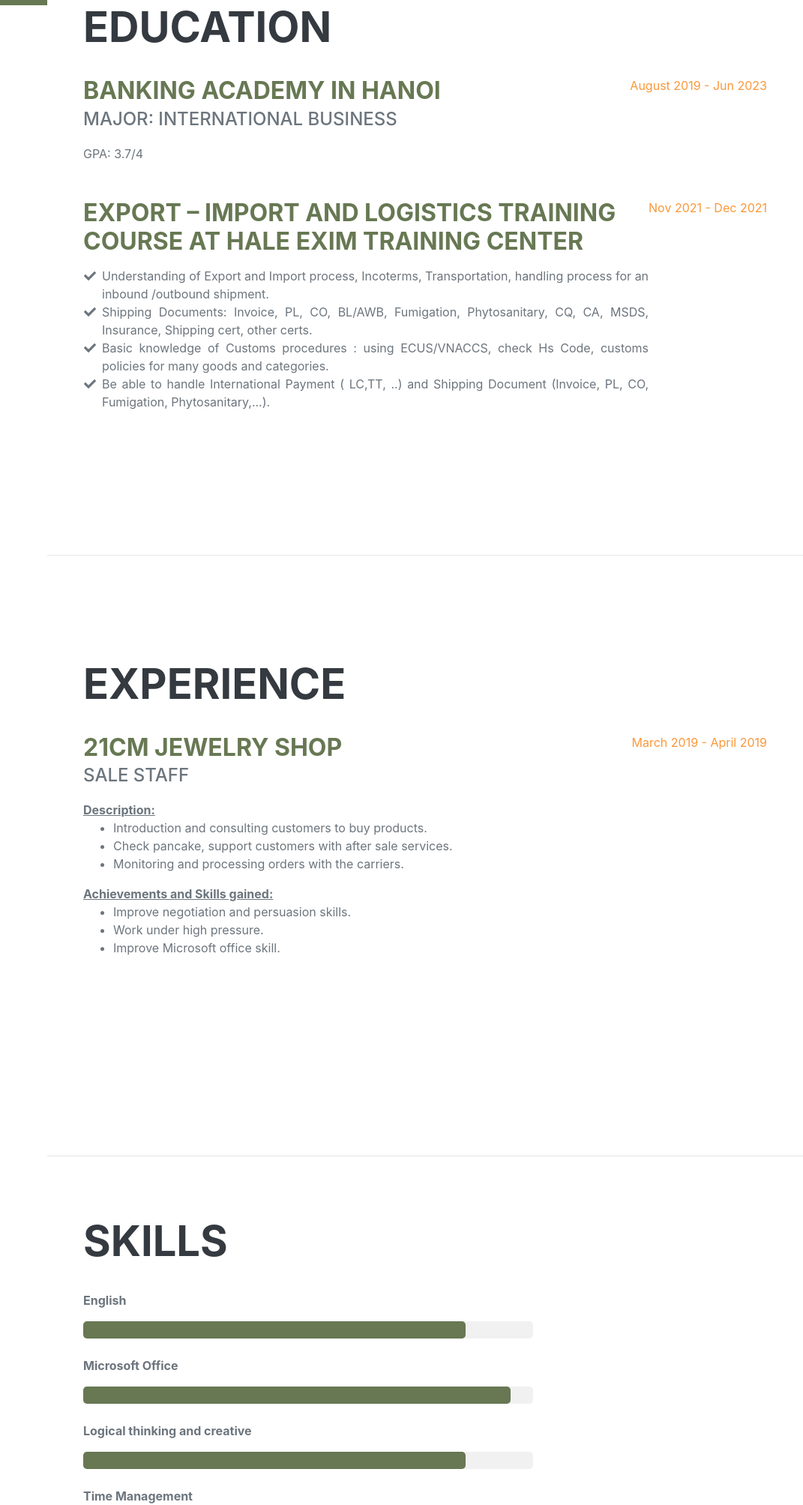
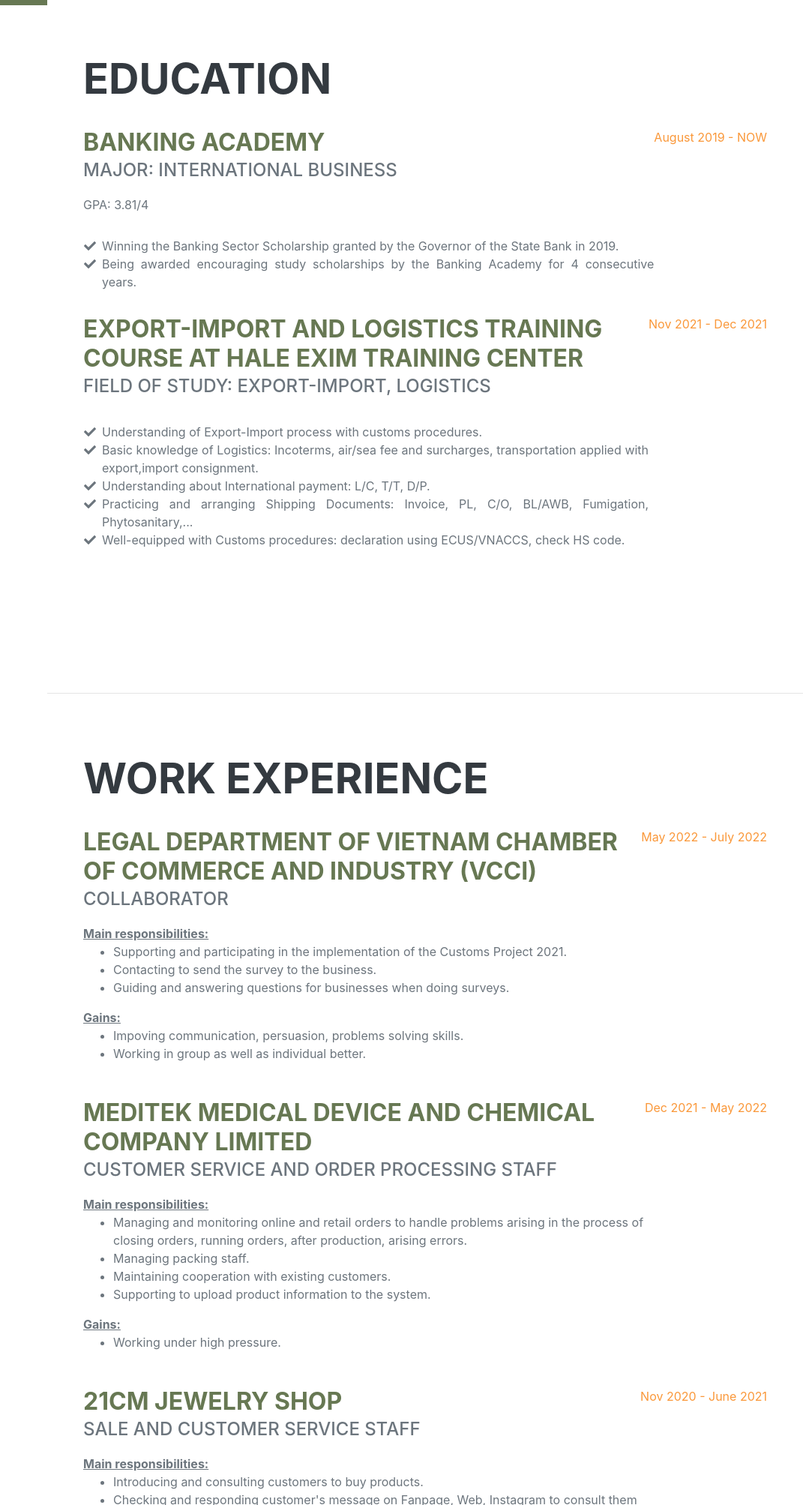
Before and after one commit to quynhtang/cv-docs, a plain HTML site: page index.html in a window 1280 px wide. Shown: the part 793-2800 px from the top of the page at 75% size, without its empty margins (209-1280 px from the left). Drawn offline with nearby package versions, Linux system fonts and the light colour scheme; a web font is replaced by a local one.

Commit message:
change: content cv

```diff
--- a/index.html
+++ b/index.html
@@ -24,7 +24,7 @@
         <a class="navbar-brand js-scroll-trigger" href="#page-top">
             <span class="d-block d-lg-none">TANG THI THU QUYNH</span>
             <span class="d-none d-lg-block"><img id="myImg" class="img-fluid img-profile rounded-circle mx-auto mb-2"
-                    src="assets/img/profile.jpg" alt="" style="width:100%;max-width:300px" /></span>
+                    src="assets/img/myProfile.jpg" alt="" style="width:100%;max-width:300px" /></span>
 
             <!-- The Modal -->
             <div id="myModal" class="modal">
@@ -43,7 +43,7 @@
                 <li class="nav-item"><a class="nav-link js-scroll-trigger" href="#skills">Skills</a></li>
                 <li class="nav-item"><a class="nav-link js-scroll-trigger" href="#certificates">CERTIFICATES</a></li>
                 <li class="nav-item"><a class="nav-link js-scroll-trigger" href="#interests">Interests</a></li>
-                <li class="nav-item"><a class="nav-link js-scroll-trigger" href="#activity">ACTIVITIES</a></li>
+                <!-- <li class="nav-item"><a class="nav-link js-scroll-trigger" href="#activity">ACTIVITIES</a></li> -->
                 <li class="nav-item"><a class="nav-link js-scroll-trigger" href="#references">REFERENCES</a></li>
             </ul>
         </div>
@@ -57,19 +57,22 @@
                     TANG THI THU
                     <span class="text-primary">QUYNH</span>
                 </h1>
+                <h4 class="mb-0">
+                    DOCUMENTATION STAFF
+                </h4>
+                <p>***********************************************************************</p>
                 <div class="subheading mb-5">
                     <i class="icon-size fa fa-map-marker-alt" style="margin-left: -1px"></i>
-                    Thanh Xuan, Hanoi · 0853896271 ·
+                    Dong Da, Hanoi · 0853896271 ·
                     <a href="mailto:name@email.com" class="hover-text"><i class="far fa-envelope"></i>
-                        tangquynh2k1@gmail.com</a><br>
+                        tangtthuquynh@gmail.com</a><br>
                     <a><i class="icon-size fa fa-birthday-cake"></i> DOB: Sep 19, 2001</a><br>
                     <a><i class="icon-size fa fa-user"></i> Sex: Female</a>
                 </div>
                 <h5>Short - term Objectives:</h5>
                 <div class="mb-0">
                     <i class="fa-custom-list fa fa-bookmark text-warning"></i>&nbsp;
-                    Improving knowledge as well as experiences in Export – Import / Logistics areas and willing to seize
-                    opportunities to develop career.<br>
+                    Improving knowledge as well as experiences in export-import, logistics areas and contributing to company development.<br>
                 </div>
                 <div class="mb-0">
                     <i class="fa-custom-list fa fa-bookmark text-warning"></i>&nbsp;
@@ -78,49 +81,60 @@
                 <h5>Long - term Objectives:</h5>
                 <div class="mb-0">
                     <i class="fa-custom-list fa fa-bookmark text-warning"></i>&nbsp;
-                    Become an expert in export – import field.<br>
+                    Becoming a professional documentation staff and promoting to a higher position in the future.<br>
                 </div><br>
                 <div class="social-icons">
                     <a class="social-icon" href="#"><i class="fab fa-linkedin-in"></i></a>
-                    <a class="social-icon" href="#"><i class="fab fa-github"></i></a>
+                    <a class="social-icon" href="https://github.com/quynhtang"><i class="fab fa-github"></i></a>
                     <a class="social-icon" href="#"><i class="fab fa-twitter"></i></a>
-                    <a class="social-icon" href="https://www.facebook.com/tang.quynh.92"><i
+                    <a class="social-icon" href="https://www.facebook.com/tquynh.eximlogs/"><i
                             class="fab fa-facebook-f"></i></a>
                 </div><br><br><br><br><br>
                 <!-- Education-->
                 <h2 class="mb-5" id="education">Education</h2>
                 <div class="d-flex flex-column flex-md-row justify-content-between mb-5">
                     <div class="flex-grow-1">
-                        <h3 class="text-primary-1 mb-0">BANKING ACADEMY IN HANOI</h3>
+                        <h3 class="text-primary-1 mb-0">BANKING ACADEMY</h3>
                         <div class="subheading mb-3">Major: International Business</div>
-                        <p>GPA: 3.7/4</p>
+                        <p>GPA: 3.81/4</p>
+                        <ul class="fa-ul mb-0 content-edu">
+                            <li>
+                                <span class="fa-li"><i class="fas fa-check"></i></span>
+                                Winning the Banking Sector Scholarship granted by the Governor of the State Bank in 2019.
+                            </li>
+                            <li>
+                                <span class="fa-li"><i class="fas fa-check"></i></span>
+                                Being awarded encouraging study scholarships by the Banking Academy for 4 consecutive years.
+                            </li>
+                        </ul>
                     </div>
-                    <div class="flex-shrink-0"><span class="text-primary-2">August 2019 - Jun 2023</span></div>
+                    <div class="flex-shrink-0"><span class="text-primary-2">August 2019 - NOW</span></div>
                 </div>
                 <div class="d-flex flex-column flex-md-row justify-content-between mb-5">
                     <div class="flex-grow-1">
-                        <h3 class="text-primary-1 mb-0">EXPORT – IMPORT AND LOGISTICS TRAINING COURSE AT HALE EXIM
-                            TRAINING CENTER</h3>
+                        <h3 class="text-primary-1 mb-0">EXPORT-IMPORT AND LOGISTICS TRAINING COURSE AT HALE EXIM TRAINING CENTER</h3>
+                        <div class="subheading mb-3">Field of study: Export-import, logistics</div>
                         <ul class="fa-ul mb-0 content-edu">
+                            <!-- <p>Field of study: Export-import, logistics</p> -->
                             <li>
                                 <span class="fa-li"><i class="fas fa-check"></i></span>
-                                Understanding of Export and Import process, Incoterms, Transportation, handling process
-                                for an inbound /outbound shipment.
+                                Understanding of Export-Import process with customs procedures.
                             </li>
                             <li>
                                 <span class="fa-li"><i class="fas fa-check"></i></span>
-                                Shipping Documents: Invoice, PL, CO, BL/AWB, Fumigation, Phytosanitary, CQ, CA, MSDS,
-                                Insurance, Shipping cert, other certs.
+                                Basic knowledge of Logistics: Incoterms, air/sea fee and surcharges, transportation applied with export,import consignment.
                             </li>
                             <li>
                                 <span class="fa-li"><i class="fas fa-check"></i></span>
-                                Basic knowledge of Customs procedures : using ECUS/VNACCS, check Hs Code, customs
-                                policies for many goods and categories.
+                                Understanding about International payment: L/C, T/T, D/P.
                             </li>
                             <li>
                                 <span class="fa-li"><i class="fas fa-check"></i></span>
-                                Be able to handle International Payment ( LC,TT, ..) and Shipping Document (Invoice, PL,
-                                CO, Fumigation, Phytosanitary,...).
+                                Practicing and arranging Shipping Documents: Invoice, PL, C/O, BL/AWB, Fumigation, Phytosanitary,...
+                            </li>
+                            <li>
+                                <span class="fa-li"><i class="fas fa-check"></i></span>
+                                Well-equipped with Customs procedures: declaration using ECUS/VNACCS, check HS code.
                             </li>
                         </ul>
                     </div>
@@ -132,55 +146,66 @@
         <!-- Experience-->
         <section class="resume-section" id="experience">
             <div class="resume-section-content">
-                <h2 class="mb-5">Experience</h2>
+                <h2 class="mb-5">WORK EXPERIENCE</h2>
+                <div class="d-flex flex-column flex-md-row justify-content-between mb-5">
+                    <div class="flex-grow-1">
+                        <h3 class="text-primary-1 mb-0">LEGAL DEPARTMENT OF VIETNAM CHAMBER OF COMMERCE AND INDUSTRY (VCCI)</h3>
+                        <div class="subheading mb-3"> Collaborator</div>
+                        <div class="underline">Main responsibilities:</div>
+                        <ul>
+                            <li>Supporting and participating in the implementation of the Customs Project 2021.</li>
+                            <li>Contacting to send the survey to the business.</li>
+                            <li>Guiding and answering questions for businesses when doing surveys.</li>
+                        </ul>
+                        <div class="underline">Gains:</div>
+                        <ul>
+                            <li>Impoving communication, persuasion, problems solving skills.</li>
+                            <li>Working in group as well as individual better.</li>
+                        </ul>
+                    </div>
+                    <div class="flex-shrink-0"><span class="text-primary-2">May 2022 - July 2022</span></div>
+                </div>
+                <!-- ------------------------------------- -->
+                <div class="d-flex flex-column flex-md-row justify-content-between mb-5">
+                    <div class="flex-grow-1">
+                        <h3 class="text-primary-1 mb-0">MEDITEK MEDICAL DEVICE AND CHEMICAL COMPANY LIMITED</h3>
+                        <div class="subheading mb-3"> Customer Service And Order Processing Staff</div>
+                        <div class="underline">Main responsibilities:</div>
+                        <ul>
+                            <li>Managing and monitoring online and retail orders to handle
+                                problems arising in the process of closing orders, running orders,
+                                after production, arising errors.</li>
+                            <li>Managing packing staff.</li>
+                            <li>Maintaining cooperation with existing customers.</li>
+                            <li>Supporting to upload product information to the system.</li>
+                        </ul>
+                        <div class="underline">Gains:</div>
+                        <ul>
+                            <li>Working under high pressure.</li>
+                        </ul>
+                    </div>
+                    <div class="flex-shrink-0"><span class="text-primary-2">Dec 2021 - May 2022</span></div>
+                </div>
+                <!-- ------------------------------------------- -->
                 <div class="d-flex flex-column flex-md-row justify-content-between mb-5">
                     <div class="flex-grow-1">
                         <h3 class="text-primary-1 mb-0">21CM JEWELRY SHOP</h3>
-                        <div class="subheading mb-3">Sale Staff</div>
-                        <div class="underline">Description:</div>
+                        <div class="subheading mb-3">Sale and Customer Service Staff</div>
+                        <div class="underline">Main responsibilities:</div>
                         <ul>
-                            <li>Introduction and consulting customers to buy products.</li>
-                            <li>Check pancake, support customers with after sale services.</li>
+                            <li>Introducing and consulting customers to buy products.</li>
+                            <li>Checking and responding customer's message on Fanpage, Web, Instagram to consult them and close the order.</li>
                             <li>Monitoring and processing orders with the carriers.</li>
                         </ul>
-                        <div class="underline">Achievements and Skills gained:</div>
+                        <div class="underline">Gains:</div>
                         <ul>
                             <li>Improve negotiation and persuasion skills.</li>
                             <li>Work under high pressure.</li>
                             <li>Improve Microsoft office skill.</li>
                         </ul>
                     </div>
-                    <div class="flex-shrink-0"><span class="text-primary-2">March 2019 - April 2019</span></div>
+                    <div class="flex-shrink-0"><span class="text-primary-2">Nov 2020 - June 2021</span></div>
                 </div>
-                <!-- <div class="d-flex flex-column flex-md-row justify-content-between">
-                    <div class="flex-grow-1">
-                        <h3 class="mb-0">SOUMU - VTI</h3>
-                        <div class="subheading mb-3">Back-End Developer</div>
-                        <li>
-                            <span class="fa-li"><i class="fas fa-check"></i></span>
-                            Description: Document Management Software of the Ministry of Internal Affairs and
-                            Communications of Japan.
-                        </li>
-                        <li>
-                            <span class="fa-li"><i class="fas fa-check"></i></span>
-                            Technology: Java Framework Spring + JDBC, PostgreSQL, React JS.
-                        </li>
-                        <li>
-                            <span class="fa-li"><i class="fas fa-check"></i></span>
-                            My responsibility: <br>
-                            <ul>
-                                <li style="list-style-type:square">Write design documents: Function Design, Screen
-                                    Design, API Design, Basic Design,
-                                    Detail Design.<br></li>
-                                <li style="list-style-type:square">Coding by design, write Unit Test.<br></li>
-                                <li style="list-style-type:square">Fix bugs in stages testing & fix comment
-                                    documents<br></li>
-                                <li style="list-style-type:square">Implement CRs</li>
-                            </ul>
-                        </li>
-                    </div>
-                    <div class="flex-shrink-0"><span class="text-primary-2">October 2020 - Present</span></div>
-                </div> -->
             </div>
         </section>
         <hr class="m-0" />
@@ -190,7 +215,7 @@
                 <h2 class="mb-5">Skills</h2>
                 <p class="skill">English</p>
                 <div class="w3-light-grey">
-                    <div class="w3-grey" id="english" style="width:85%"></div>
+                    <div class="w3-grey" id="english" style="width:70%"></div>
                 </div><br>
                 <p class="skill">Microsoft Office</p>
                 <div class="w3-light-grey">
@@ -213,12 +238,11 @@
                 <ul class="fa-ul mb-0">
                     <li>
                         <span class="fa-li"><i class="fas fa-trophy text-warning"></i></span>
-                        Certificate of export – import and logistics training course at hale exim training center.
-                        (12/2021)
+                        Certificate of participating in Customs Project 2021 of Viet Nam Chamber of Commerce and Industry. (07/2022)
                     </li>
                     <li>
                         <span class="fa-li"><i class="fas fa-trophy text-warning"></i></span>
-                        Toeic. (08/2022)
+                        Certificate of Export - Import and Logistics training course at HALE EXIM Training Center. (12/2021)
                     </li>
                 </ul>
             </div>
@@ -237,7 +261,7 @@
                     <a class="social-icon" href="#"><i class="fas fa-shopping-cart"></i></a>
                 </div><br><br><br><br><br>
                 <!-- Volunteer Experiences -->
-                <h2 class="mb-5" style="margin-top: 200px;" id="activity">ACTIVITIES</h2>
+                <!-- <h2 class="mb-5" style="margin-top: 200px;" id="activity">ACTIVITIES</h2>
                 <ul class="fa-ul mb-0">
                     <li>
                         <span class="fa-li"><i class="fas fa-hand-holding-medical"></i></span>
@@ -251,25 +275,32 @@
                         <span class="fa-li"><i class="fas fa-running"></i></span>
                         Run For Green - FPT Software. (10/2019)
                     </li>
-                </ul><br><br><br><br><br>
+                </ul><br><br><br><br><br> -->
                 <!-- References -->
                 <h2 class="mb-5" style="margin-top: 200px;" id="references">References</h2>
                 <ul class="ul-refer">
                     <li>
                         <i class="fa-custom-list fa fa-bookmark text-warning"></i>
-                        <strong>Full Name:</strong> Mr. Ha Le
+                        <strong>Ha Le ( Founder Hale Exim Training Center)<br></strong>
+                        Mobile: 098 577 4289
                     </li>
-                    <li>
+                    <!-- <li>
                         <i class="fa-custom-list fa fa-bookmark text-warning"></i>
                         <strong>Position:</strong> Deputy Director of Goldtrans Logistics
                     </li>
                     <li>
                         <i class="fa-custom-list fa fa-bookmark text-warning"></i>
                         <strong>Email:</strong> mrhalexnk@gmail.com
+                    </li> -->
+                    <li>
+                        <i class="fa-custom-list fa fa-bookmark text-warning"></i>
+                        <strong>Dao Vu ( Retail Manager of Meditek Company)<br></strong>
+                        Mobile: 035 863 1688
                     </li>
                     <li>
                         <i class="fa-custom-list fa fa-bookmark text-warning"></i>
-                        <strong>Mobile:</strong> 098 577 4289
+                        <strong>Phuong Hoang ( Team Leader of Customs Project of VCCI)<br></strong>
+                        Mobile: 038 509 3601
                     </li>
                 </ul>
             </div>
```
Also changed, not shown: assets/img/myProfile.jpg (added), assets/img/profile.jpg (deleted), css/styles.css.
